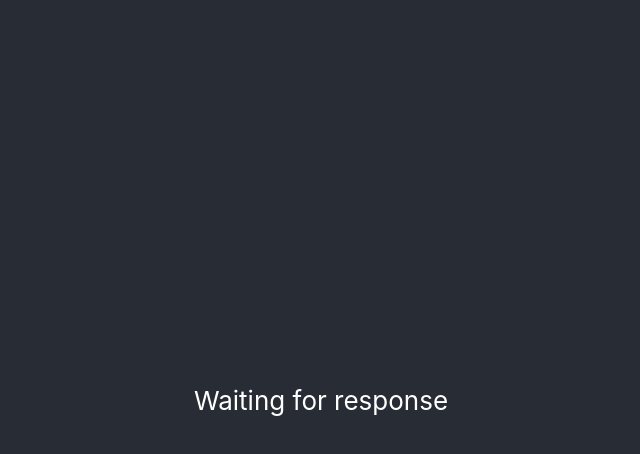
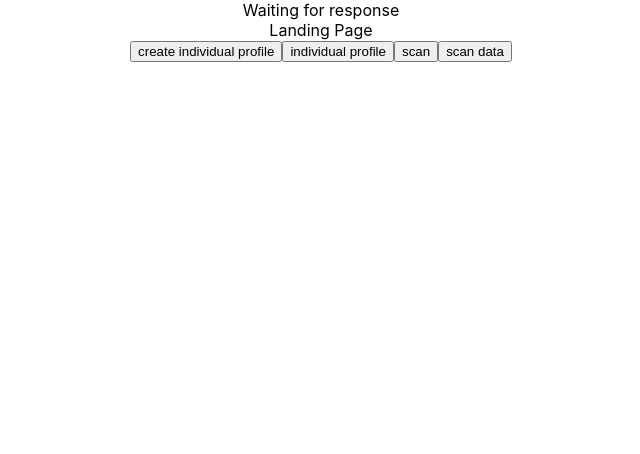
Before and after one commit to ahmedadan/justice-league, a React (Create React App) app in the folder frontend/: page / in a window 1280 px wide. Shown: the top 454 px of the page, without its empty margins (319-959 px from the left). Built offline with nearby package versions, Linux system fonts and the light colour scheme; no server answers.

Commit message:
scaffolding for page nav and just putting pages for people to add content to

```diff
--- a/frontend/src/App.js
+++ b/frontend/src/App.js
@@ -1,20 +1,70 @@
-import logo from "./logo.svg";
+import React from "react";
 import "./App.css";
-// TODO - Import your page component here
+import { Pages } from "./globals/Enums";
 import DummyServerCheck from "./pages/DummyServerCheck";
+import Landing from "./pages/Landing";
+import CreateIndividualProfile from "./pages/CreateIndividualProfile";
+import IndividualProfile from "./pages/IndividualProfile";
+import Scan from "./pages/Scan";
+import ScanData from "./pages/ScanData";
 
-function App() {
-    return (
-        <div className="App">
-            <header className="App-header">
-                {/*
-        // TODO - Put your component outside of these braces
-        e.g. <LandingPage/> or something
-        */}
+class App extends React.Component {
+    constructor(props) {
+        super(props);
+        this.setPage = this.setPage.bind(this);
+
+        this.state = {
+            currentPage: Pages.LANDING,
+        };
+    }
+    setPage(page) {
+        this.setState({ currentPage: page });
+        console.log(this.state.currentPage);
+    }
+
+    render() {
+        return (
+            <div className="App">
                 <DummyServerCheck />
-            </header>
-        </div>
-    );
+                <div id="content" style={{ maxWidth: "450px", margin: "auto" }}>
+                    {this.state.currentPage === Pages.LANDING && (
+                        <Landing setPage={this.setPage} />
+                    )}
+                    {this.state.currentPage ===
+                        Pages.CREATE_INDIVIDUAL_PROFILE && (
+                        <CreateIndividualProfile setPage={this.setPage} />
+                    )}
+                    {this.state.currentPage === Pages.INDIVIDUAL_PROFILE && (
+                        <IndividualProfile setPage={this.setPage} />
+                    )}
+                    {this.state.currentPage === Pages.SCAN && (
+                        <Scan setPage={this.setPage} />
+                    )}
+                    {this.state.currentPage === Pages.SCAN_DATA && (
+                        <ScanData setPage={this.setPage} />
+                    )}
+                    <button
+                        onClick={() =>
+                            this.setPage(Pages.CREATE_INDIVIDUAL_PROFILE)
+                        }
+                    >
+                        create individual profile
+                    </button>
+                    <button
+                        onClick={() => this.setPage(Pages.INDIVIDUAL_PROFILE)}
+                    >
+                        individual profile
+                    </button>
+                    <button onClick={() => this.setPage(Pages.SCAN)}>
+                        scan
+                    </button>
+                    <button onClick={() => this.setPage(Pages.SCAN_DATA)}>
+                        scan data
+                    </button>
+                </div>
+            </div>
+        );
+    }
 }
 
 export default App;
--- /dev/null
+++ b/frontend/src/globals/Enums.js
@@ -0,0 +1,8 @@
+export const Pages = {
+    DUMMY_SERVER_CHECK: "DUMMY_SERVER_CHECK",
+    LANDING: "LANDING",
+    CREATE_INDIVIDUAL_PROFILE: "CREATE_INDIVIDUAL_PROFILE",
+    INDIVIDUAL_PROFILE: "INDIVIDUAL_PROFILE",
+    SCAN: "SCAN",
+    SCAN_DATA: "SCAN_DATA",
+};
--- /dev/null
+++ b/frontend/src/pages/CreateIndividualProfile.js
@@ -0,0 +1,19 @@
+import { Component } from "react";
+import { Pages } from "../globals/Enums";
+
+export default class CreateIndividualProfile extends Component {
+    constructor(props) {
+        super(props);
+        this.state = {};
+    }
+    render() {
+        return (
+            <div>
+                CreateIndividualProfile Page
+                <button onClick={() => this.props.setPage(Pages.LANDING)}>
+                    back
+                </button>
+            </div>
+        );
+    }
+}
--- /dev/null
+++ b/frontend/src/pages/IndividualProfile.js
@@ -0,0 +1,19 @@
+import { Component } from "react";
+import { Pages } from "../globals/Enums";
+
+export default class IndividualProfile extends Component {
+    constructor(props) {
+        super(props);
+        this.state = {};
+    }
+    render() {
+        return (
+            <div>
+                IndividualProfile Page
+                <button onClick={() => this.props.setPage(Pages.LANDING)}>
+                    back
+                </button>
+            </div>
+        );
+    }
+}
--- /dev/null
+++ b/frontend/src/pages/Landing.js
@@ -0,0 +1,12 @@
+import { Component } from "react";
+import { Pages } from "../globals/Enums";
+
+export default class Landing extends Component {
+    constructor(props) {
+        super(props);
+        this.state = {};
+    }
+    render() {
+        return <div>Landing Page</div>;
+    }
+}
--- /dev/null
+++ b/frontend/src/pages/Scan.js
@@ -0,0 +1,19 @@
+import { Component } from "react";
+import { Pages } from "../globals/Enums";
+
+export default class Scan extends Component {
+    constructor(props) {
+        super(props);
+        this.state = {};
+    }
+    render() {
+        return (
+            <div>
+                Scan Page
+                <button onClick={() => this.props.setPage(Pages.LANDING)}>
+                    back
+                </button>
+            </div>
+        );
+    }
+}
--- /dev/null
+++ b/frontend/src/pages/ScanData.js
@@ -0,0 +1,19 @@
+import { Component } from "react";
+import { Pages } from "../globals/Enums";
+
+export default class ScanData extends Component {
+    constructor(props) {
+        super(props);
+        this.state = {};
+    }
+    render() {
+        return (
+            <div>
+                ScanData Page
+                <button onClick={() => this.props.setPage(Pages.LANDING)}>
+                    back
+                </button>
+            </div>
+        );
+    }
+}
```
